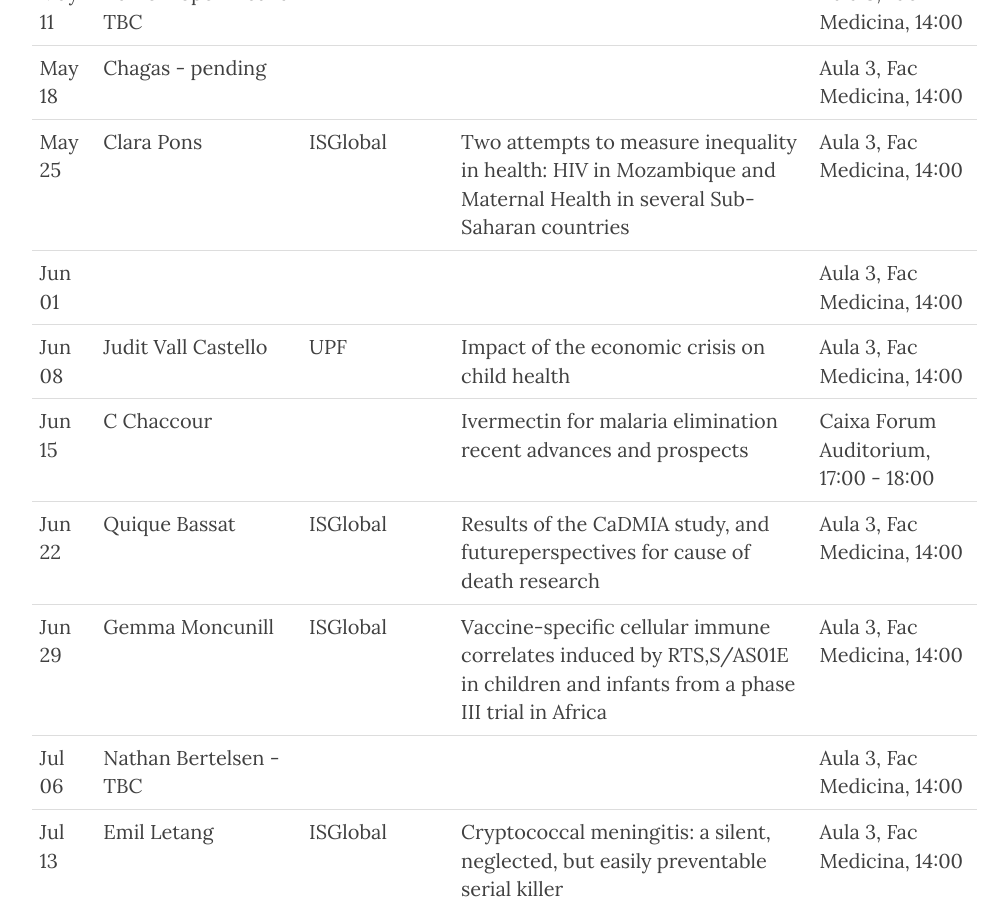
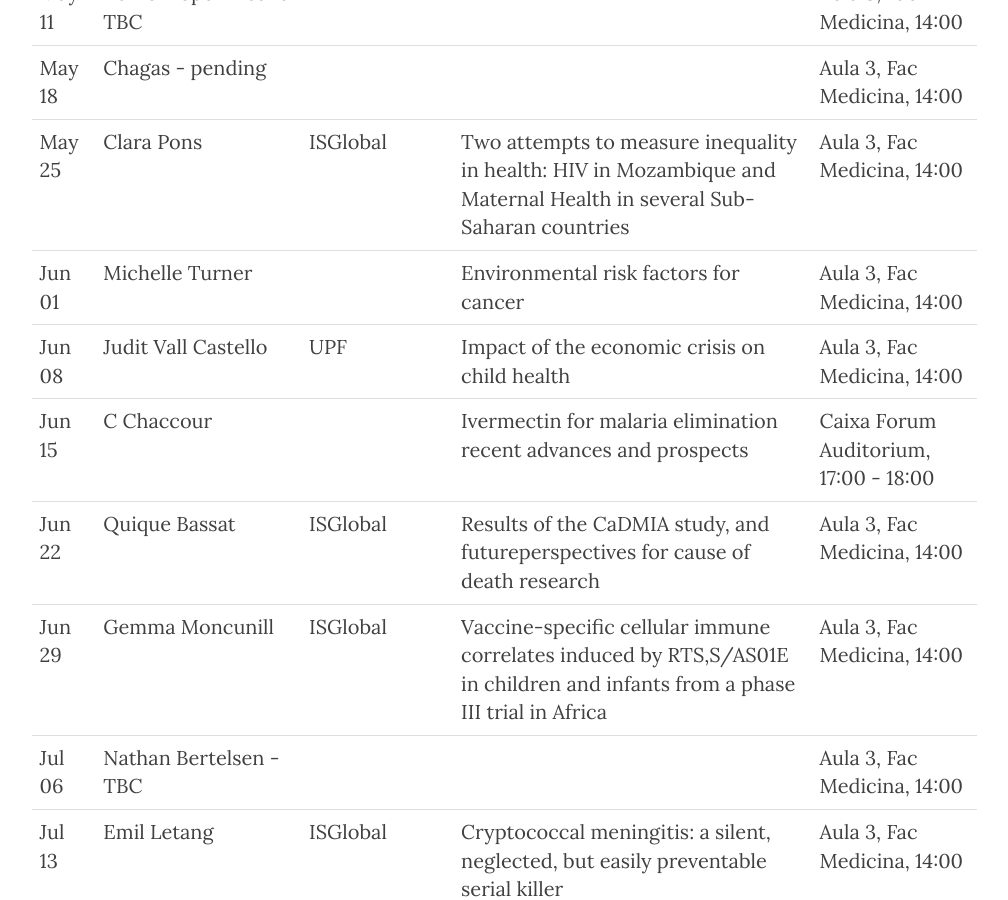
Before and after one commit to seminaris/seminaris.github.io, a Jekyll site: the page built from index.html, in a window 1280 px wide and 900 px high, scrolled down 1529 px. Shown: the whole window, without its empty margins (136-1144 px from the left). Built offline with Jekyll 4.4.1, drawn with Linux system fonts in a browser that asks for light colours; nearby versions of some CDN libraries; the list of posts is cut into pages by our own code.

Commit message:
updating with michelle

```diff
--- a/index.html
+++ b/index.html
@@ -86,9 +86,9 @@ description: "Institut de Salut Global de Barcelona"
   </tr>
   <tr>
    <td style="text-align:left;"> Jun 01 </td>
+   <td style="text-align:left;"> Michelle Turner </td>
    <td style="text-align:left;">  </td>
-   <td style="text-align:left;">  </td>
-   <td style="text-align:left;">  </td>
+   <td style="text-align:left;"> Environmental risk factors for cancer </td>
    <td style="text-align:left;"> Aula 3, Fac Medicina, 14:00 </td>
   </tr>
   <tr>
```
Also changed, not shown: 4 other files.
